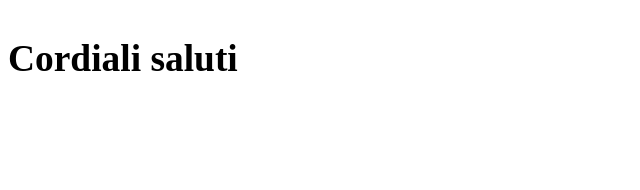
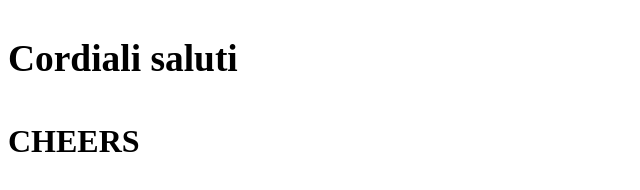
Before and after one commit to dacorsa/docker-test, a plain HTML site: page cristiano.html in a window 1280 px wide. Shown: the whole page, without its empty margins (0-640 px from the left). Drawn offline with Linux system fonts and the light colour scheme.

Commit message:
cristiano

```diff
--- a/cristiano.html
+++ b/cristiano.html
@@ -3,6 +3,7 @@
 <body>
 <h1> <Buongiorno,</h1>
 <h3>Cordiali saluti</h3>
+<h4>CHEERS</h4>
 
 </body>
 </html>
```
